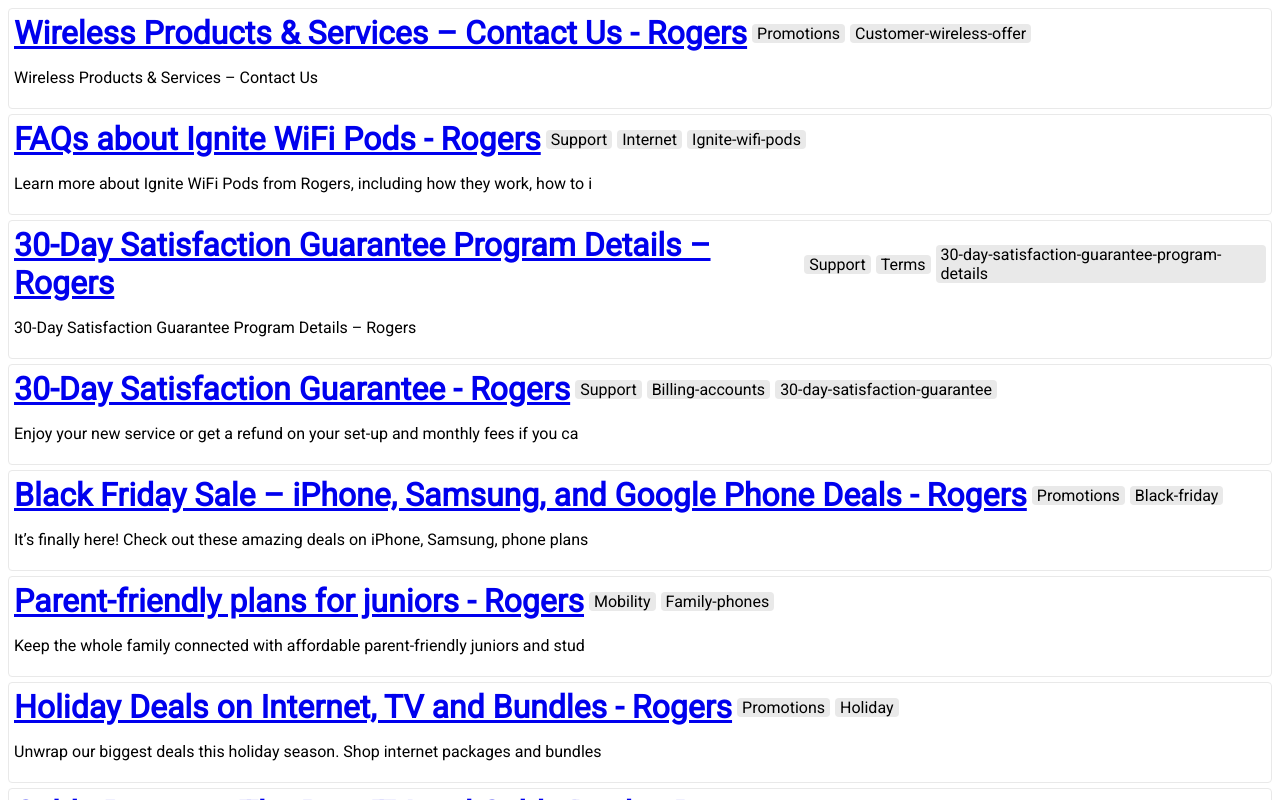
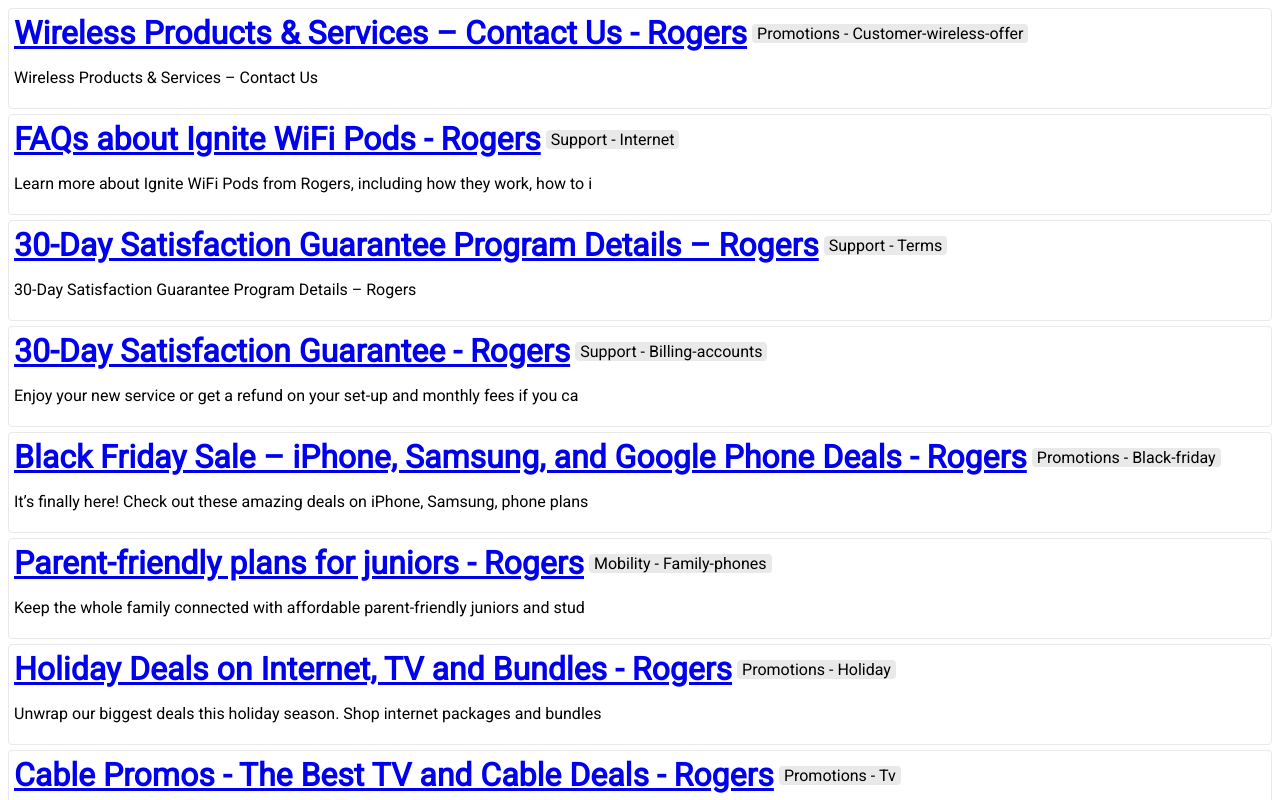
Before and after one commit to JenilBhavsar/rogers-assignment, an Angular app in the folder task-two/: page / in a window 1280 px wide. Shown: the top 800 px of the page. Built offline with nearby package versions, Linux system fonts and the light colour scheme.

Commit message:
fix(task-two): updated category rendering

```diff
--- a/task-two/src/app/card/card.component.html
+++ b/task-two/src/app/card/card.component.html
@@ -1,7 +1,7 @@
 <div class="flex flex-col border p5">
     <div class="flex flex-row align-center">
         <a class="title" href="{{item.url}}">{{item.title}}</a>
-        <span class="tag" *ngFor="let category of item.category | keyvalue">{{category.value}}</span>
+        <span class="tag">{{item.category[0]}} - {{item.category[1]}}</span>
     </div>
     <p>
         {{item.description}}
```
